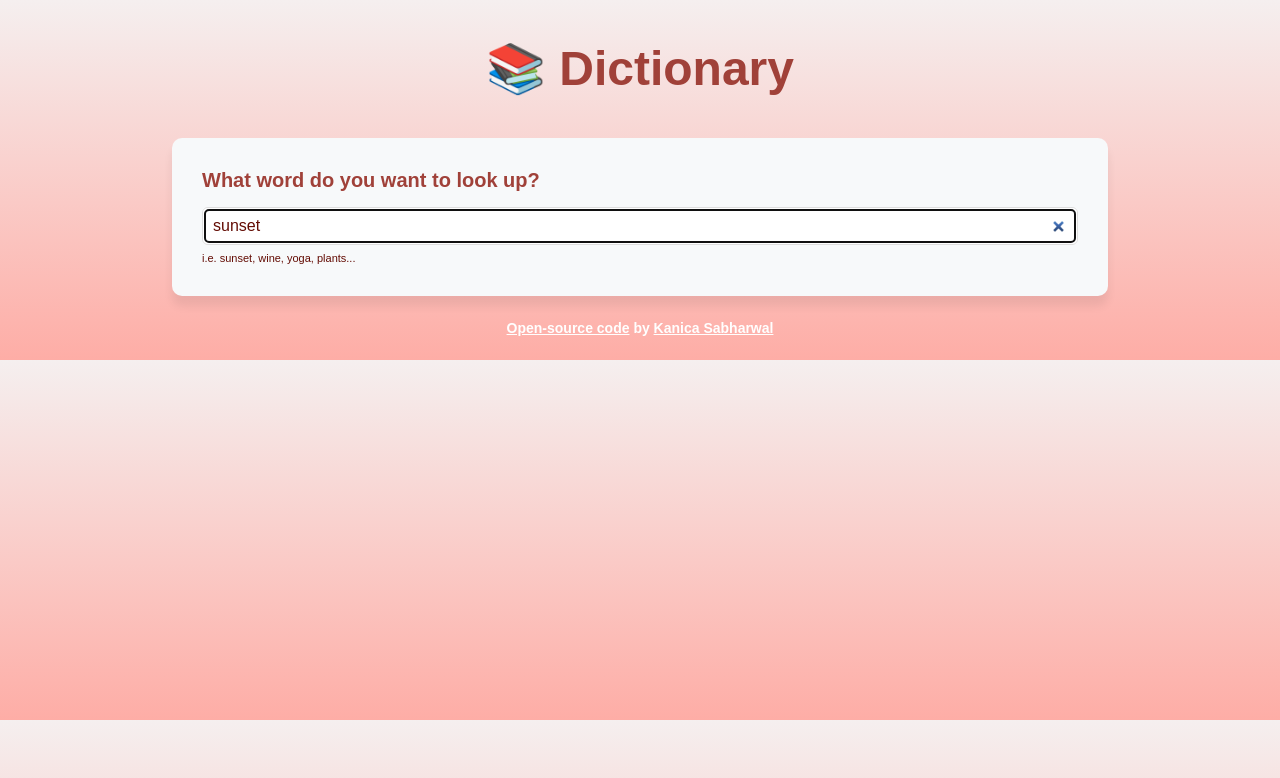
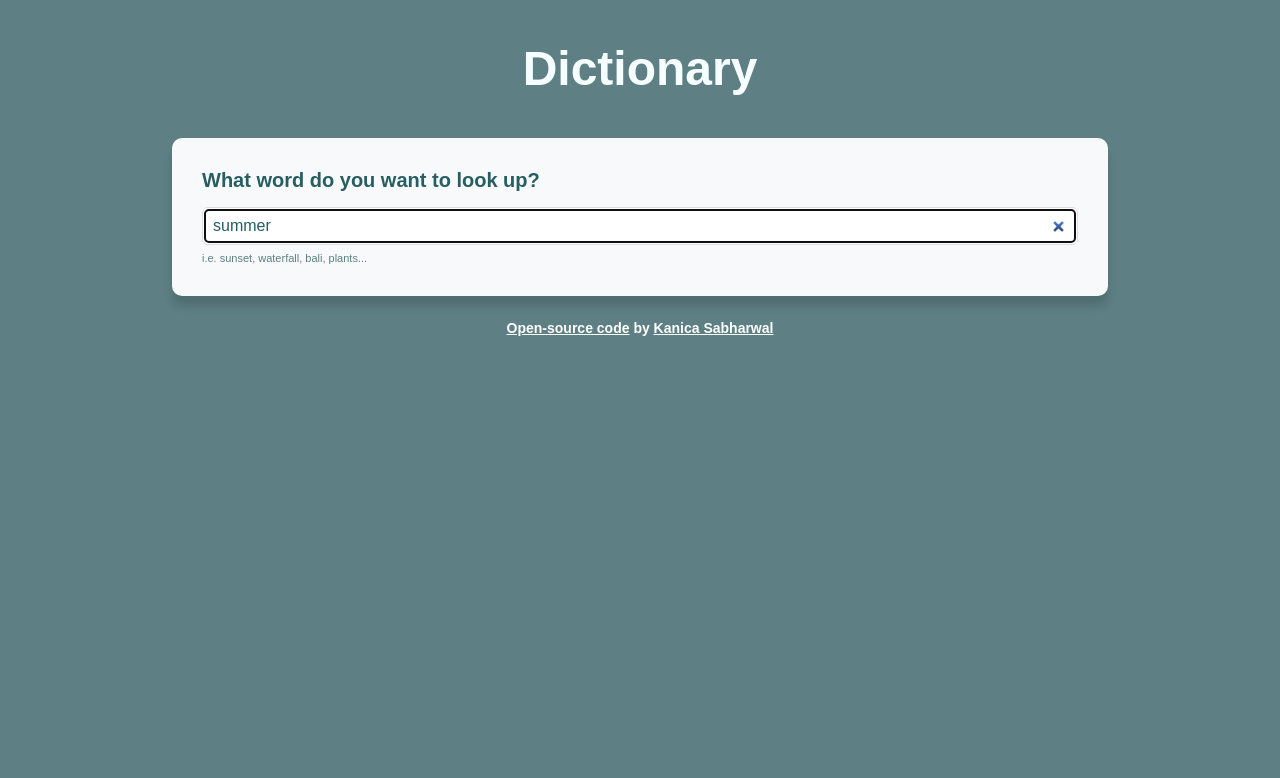
Before and after one commit to Kanica94/dictionary-webpage, a React (Create React App) app: page / in a window 1280 px wide. Shown: the top 778 px of the page. Built offline with nearby package versions, Linux system fonts and the light colour scheme; no server answers.

Commit message:
Updated colour scheme

```diff
--- a/src/App.css
+++ b/src/App.css
@@ -1,5 +1,5 @@
 body {
-  background-image: linear-gradient(to top, #feada6 0%, #f5efef 100%);
+  background-image: linear-gradient(to top, #5e8084 100%, #effdff 100%);
   font-family: sans-serif;
 }
 
@@ -17,7 +17,7 @@ body {
   margin: 0 auto;
   font-size: 48px;
   font-weight: bold;
-  color: #a04139;
+  color: #f6feff;
 }
 
 .App .footer {
@@ -33,5 +33,5 @@ body {
 }
 
 .App a:hover {
-  color: #6b1007;
+  color: #c9e1e4;
 }
--- a/src/App.js
+++ b/src/App.js
@@ -6,10 +6,10 @@ export default function App() {
     <div className="App">
       <div className="container">
         <header className="App-header">
-          <h1>📚 Dictionary</h1>
+          <h1>Dictionary</h1>
         </header>
         <main>
-          <Dictionary defaultKeyword="sunset" />
+          <Dictionary defaultKeyword="summer" />
         </main>
         <footer className="footer">
           <small>
--- a/src/Dictionary.css
+++ b/src/Dictionary.css
@@ -2,7 +2,7 @@
   font-size: 20px;
   font-weight: bold;
   margin-bottom: 15px;
-  color: #a04139;
+  color: #265e64;
 }
 
 .Dictionary section {
@@ -10,7 +10,7 @@
   padding: 30px;
   margin: 20px 0px;
   border-radius: 10px;
-  box-shadow: 0px 10px 10px rgb(0, 0, 0, 7%);
+  box-shadow: 0px 10px 10px rgb(0, 0, 0, 15%);
 }
 
 .Dictionary input {
@@ -18,11 +18,11 @@
   border-radius: 6px;
   padding: 6px 10px;
   border: 1px solid #ddd;
-  color: #630c04;
+  color: #265e64;
 }
 
 .Dictionary .hint {
   font-size: 11px;
   margin-top: 5px;
-  color: #630c04;
+  color: #5e8084;
 }
--- a/src/Dictionary.js
+++ b/src/Dictionary.js
@@ -58,7 +58,7 @@ export default function Dictionary(props) {
               autoFocus={true}
             />
           </form>
-          <div className="hint">i.e. sunset, wine, yoga, plants...</div>
+          <div className="hint">i.e. sunset, waterfall, bali, plants...</div>
         </section>
         <Results results={results} />
         <Photos photos={photos} />
--- a/src/Meaning.css
+++ b/src/Meaning.css
@@ -2,7 +2,7 @@
   font-size: 24px;
   line-height: 1.4;
   font-weight: bold;
-  color: #df665b;
+  color: #265e64;
   text-transform: capitalize;
 }
 
--- a/src/Phonetics.css
+++ b/src/Phonetics.css
@@ -8,7 +8,7 @@
   text-decoration: none;
   font-size: 14px;
   font-weight: bold;
-  color: #a04139;
+  color: #5e8084;
   padding: 8px 15px;
   margin-right: 15px;
   border-radius: 20px;
@@ -16,7 +16,7 @@
 }
 
 .Phonetics a:hover {
-  background: #a04139;
+  background-color: #5e8084;
   color: white;
 }
 
--- a/src/Photos.js
+++ b/src/Photos.js
@@ -13,7 +13,7 @@ export default function Photos(props) {
                   <img
                     src={photos.src.landscape}
                     className="img-fluid"
-                    alt=""
+                    alt={photos.src.photographer}
                   />
                 </a>
               </div>
--- a/src/Results.css
+++ b/src/Results.css
@@ -3,5 +3,5 @@
   font-weight: bold;
   line-height: 1.4;
   text-transform: capitalize;
-  color: #df665b;
+  color: #265e64;
 }
--- a/src/Synonyms.css
+++ b/src/Synonyms.css
@@ -5,7 +5,7 @@
 
 .Synonyms li {
   font-size: 14px;
-  color: #a04139;
+  color: #265e64;
   display: inline-block;
   padding-top: 20px;
   padding-right: 10px;
```
